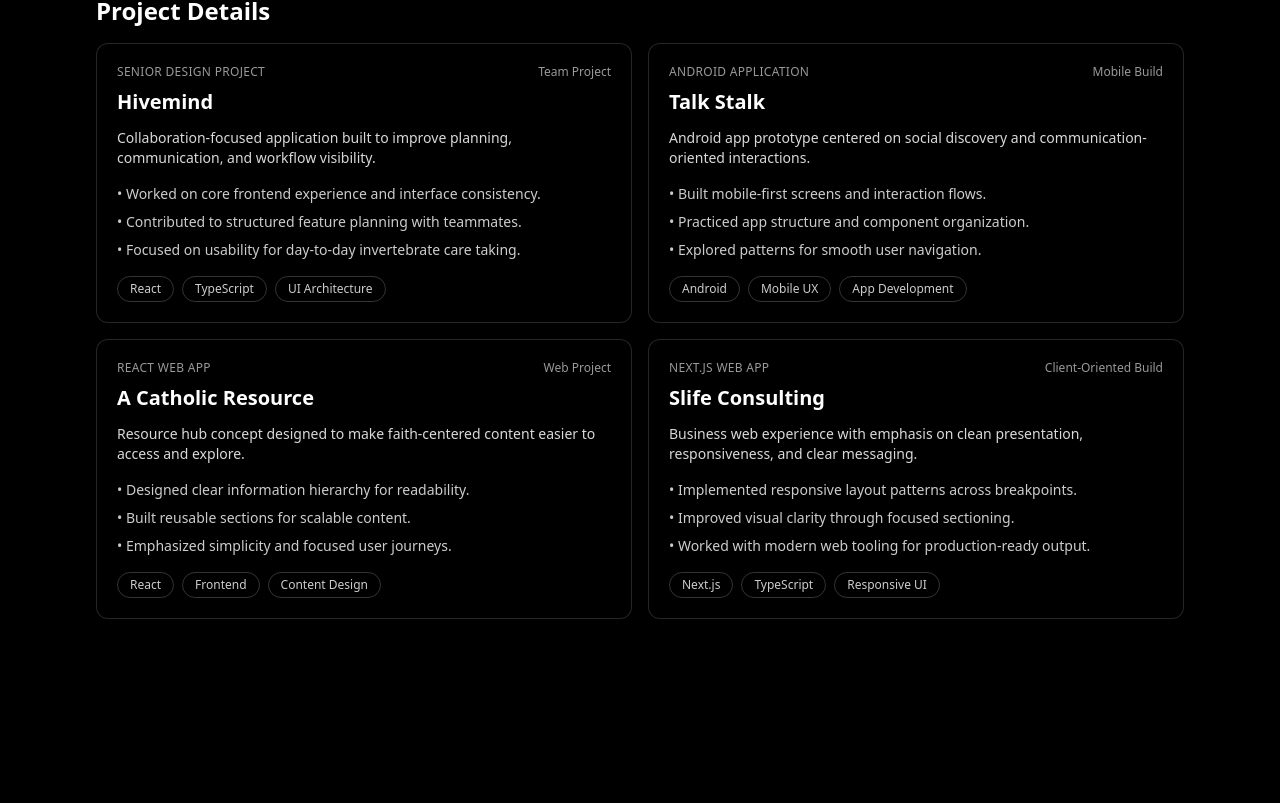
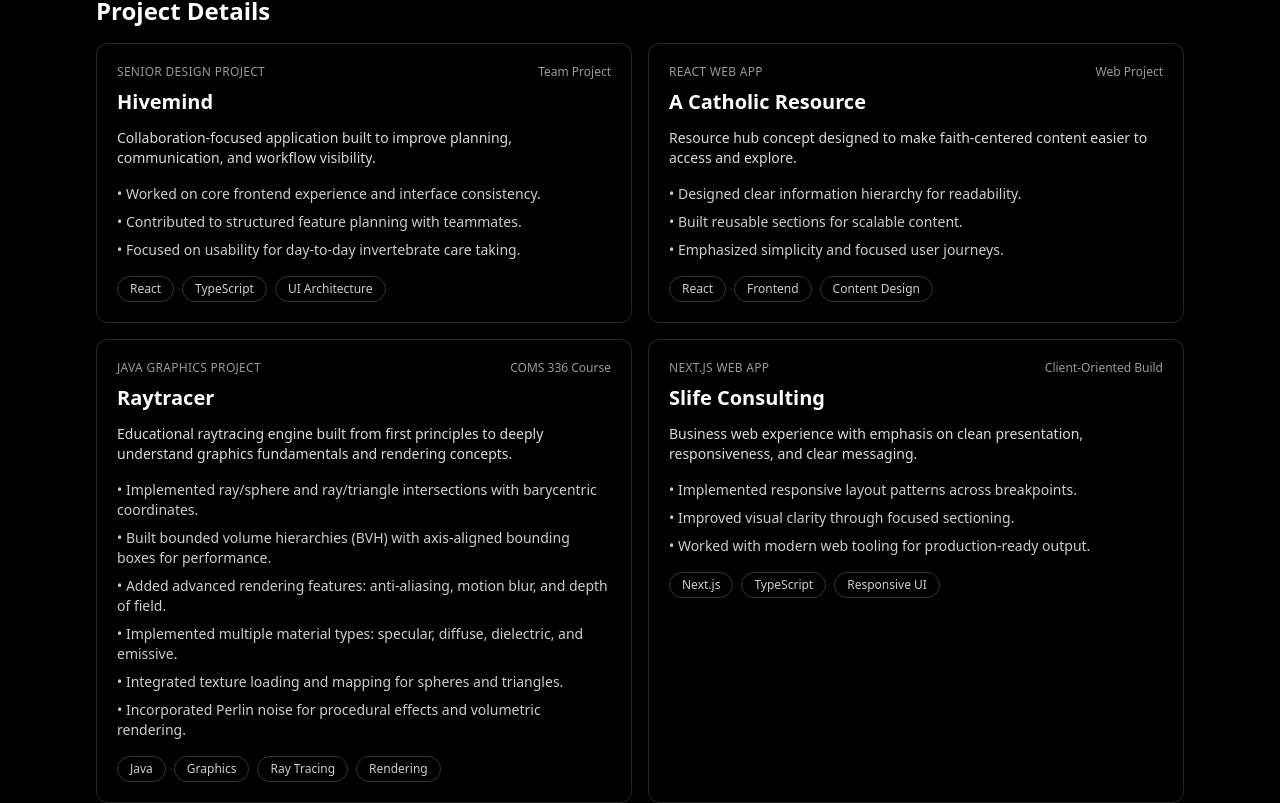
Before and after one commit to oscarnazarit/portfolio, a React (Vite) app: page /#/projects in a window 1280 px wide. Shown: the part 518-1321 px from the top of the page. Before the commit the page ends 1169 px from the top, so only its background shows below. Built offline with nearby package versions, Linux system fonts and the light colour scheme; a web font is replaced by a local one.

Commit message:
touch ups, added two more projects

```diff
--- a/src/pages/Home.tsx
+++ b/src/pages/Home.tsx
@@ -6,18 +6,22 @@
     type: 'Senior Design Project',
     summary: 'Team collaboration platform focused on planning and communication.',
     stack: ['React', 'TypeScript', 'Team Collaboration'],
-  },
-  {
-    name: 'Talk Stalk',
-    type: 'Android Application',
-    summary: 'Mobile project exploring social and communication-focused interactions.',
-    stack: ['Android', 'Mobile UI', 'App Development'],
+    url: 'https://github.com/mantis00/hivemind',
   },
   {
     name: 'A Catholic Resource',
     type: 'React Web App',
     summary: 'Web experience for faith discovery and learning',
     stack: ['React', 'Frontend', 'UX'],
+    url: 'https://nayethecoder.github.io/CatholicRosaryApp/',
+  },
+  {
+    name: 'Raytracer',
+    type: 'Java Graphics Project',
+    summary:
+      'Educational raytracing engine built using graphics fundamentals and rendering concepts.',
+    stack: ['Java', 'Graphics', 'Ray Tracing', 'Rendering'],
+    url: 'https://github.com/nazarit19/raytracer',
   },
 ];
 
@@ -28,11 +32,11 @@
   },
   {
     title: 'Frameworks',
-    items: ['React', 'Next.js', 'Material UI', 'Tailwind CSS'],
+    items: ['React', 'Next.js', 'Material UI', 'Tailwind CSS', 'ShadCN'],
   },
   {
     title: 'Tools',
-    items: ['Git', 'GitHub', 'VS Code', 'Figma'],
+    items: ['Git', 'GitHub', 'VS Code', 'Figma', 'AWS'],
   },
 ];
 
@@ -92,7 +96,7 @@
           <ul className="mt-3 space-y-1 text-sm text-white/80">
             <li>Hivemind</li>
             <li>Talk Stalk</li>
-            <li>A Catholid Resource</li>
+            <li>A Catholic Resource</li>
             <li>Slife Consulting</li>
           </ul>
           <Link
@@ -126,9 +130,12 @@
         </div>
         <div className="grid gap-4 md:grid-cols-3">
           {featuredProjects.map((project) => (
-            <article
+            <a
               key={project.name}
-              className="rounded-xl border border-white/15 bg-black/25 p-5"
+              href={project.url}
+              target="_blank"
+              rel="noopener noreferrer"
+              className="rounded-xl border border-white/15 bg-black/25 p-5 block transition hover:bg-black/35 hover:border-white/25"
             >
               <p className="text-xs uppercase tracking-wide text-white/60">{project.type}</p>
               <h3 className="mt-1 text-xl font-semibold text-white">{project.name}</h3>
@@ -143,7 +150,7 @@
                   </span>
                 ))}
               </div>
-            </article>
+            </a>
           ))}
         </div>
       </section>
--- a/src/pages/Projects.tsx
+++ b/src/pages/Projects.tsx
@@ -13,6 +13,52 @@
       'Focused on usability for day-to-day invertebrate care taking.',
     ],
     stack: ['React', 'TypeScript', 'UI Architecture'],
+    url: 'https://github.com/mantis00/hivemind',
+  },
+  {
+    name: 'A Catholic Resource',
+    type: 'React Web App',
+    period: 'Web Project',
+    summary:
+      'Resource hub concept designed to make faith-centered content easier to access and explore.',
+    highlights: [
+      'Designed clear information hierarchy for readability.',
+      'Built reusable sections for scalable content.',
+      'Emphasized simplicity and focused user journeys.',
+    ],
+    stack: ['React', 'Frontend', 'Content Design'],
+    url: 'https://nayethecoder.github.io/CatholicRosaryApp/',
+  },
+  {
+    name: 'Raytracer',
+    type: 'Java Graphics Project',
+    period: 'COMS 336 Course',
+    summary:
+      'Educational raytracing engine built from first principles to deeply understand graphics fundamentals and rendering concepts.',
+    highlights: [
+      'Implemented ray/sphere and ray/triangle intersections with barycentric coordinates.',
+      'Built bounded volume hierarchies (BVH) with axis-aligned bounding boxes for performance.',
+      'Added advanced rendering features: anti-aliasing, motion blur, and depth of field.',
+      'Implemented multiple material types: specular, diffuse, dielectric, and emissive.',
+      'Integrated texture loading and mapping for spheres and triangles.',
+      'Incorporated Perlin noise for procedural effects and volumetric rendering.',
+    ],
+    stack: ['Java', 'Graphics', 'Ray Tracing', 'Rendering'],
+    url: 'https://github.com/nazarit19/raytracer',
+  },
+  {
+    name: 'Slife Consulting',
+    type: 'Next.js Web App',
+    period: 'Client-Oriented Build',
+    summary:
+      'Business web experience with emphasis on clean presentation, responsiveness, and clear messaging.',
+    highlights: [
+      'Implemented responsive layout patterns across breakpoints.',
+      'Improved visual clarity through focused sectioning.',
+      'Worked with modern web tooling for production-ready output.',
+    ],
+    stack: ['Next.js', 'TypeScript', 'Responsive UI'],
+    url: 'https://slifeconsulting.com/',
   },
   {
     name: 'Talk Stalk',
@@ -26,32 +72,20 @@
       'Explored patterns for smooth user navigation.',
     ],
     stack: ['Android', 'Mobile UX', 'App Development'],
+    url: '',
   },
   {
-    name: 'A Catholic Resource',
-    type: 'React Web App',
-    period: 'Web Project',
-    summary:
-      'Resource hub concept designed to make faith-centered content easier to access and explore.',
+    name: 'Absorb Ames',
+    type: 'Web App',
+    period: 'JS Web App',
+    summary: 'Website designed as a directory for places around Ames to discover and explore.',
     highlights: [
-      'Designed clear information hierarchy for readability.',
-      'Built reusable sections for scalable content.',
-      'Emphasized simplicity and focused user journeys.',
+      'Created a browsable directory experience for local spots around Ames.',
+      'Organized place listings so users can quickly discover new areas to visit.',
+      'Focused on clear navigation and layout to make exploration easy.',
     ],
-    stack: ['React', 'Frontend', 'Content Design'],
-  },
-  {
-    name: 'Slife Consulting',
-    type: 'Next.js Web App',
-    period: 'Client-Oriented Build',
-    summary:
-      'Business web experience with emphasis on clean presentation, responsiveness, and clear messaging.',
-    highlights: [
-      'Implemented responsive layout patterns across breakpoints.',
-      'Improved visual clarity through focused sectioning.',
-      'Worked with modern web tooling for production-ready output.',
-    ],
-    stack: ['Next.js', 'TypeScript', 'Responsive UI'],
+    stack: ['JS', 'JSX', 'Node.js'],
+    url: '',
   },
 ];
 
@@ -86,11 +120,11 @@
       <section className="mt-10">
         <h2 className="text-2xl font-semibold text-white">Project Details</h2>
         <div className="mt-4 grid gap-4 md:grid-cols-2">
-          {projects.map((project) => (
-            <article
-              key={project.name}
-              className="rounded-xl border border-white/15 bg-black/25 p-5"
-            >
+          {projects.map((project) => {
+            const isClickable = project.url.trim().length > 0;
+
+            const content = (
+              <>
                 <div className="flex flex-wrap items-center justify-between gap-2">
                   <p className="text-xs uppercase tracking-wide text-white/60">{project.type}</p>
                   <p className="text-xs text-white/60">{project.period}</p>
@@ -115,8 +149,32 @@
                     </span>
                   ))}
                 </div>
+              </>
+            );
+
+            if (isClickable) {
+              return (
+                <a
+                  key={project.name}
+                  href={project.url}
+                  target="_blank"
+                  rel="noopener noreferrer"
+                  className="block rounded-xl border border-white/15 bg-black/25 p-5 transition hover:border-white/30 hover:bg-black/35"
+                >
+                  {content}
+                </a>
+              );
+            }
+
+            return (
+              <article
+                key={project.name}
+                className="rounded-xl border border-white/15 bg-black/25 p-5"
+              >
+                {content}
               </article>
-          ))}
+            );
+          })}
         </div>
       </section>
     </main>
--- a/src/pages/Skills.tsx
+++ b/src/pages/Skills.tsx
@@ -14,7 +14,7 @@
   {
     title: 'Tools',
     description: 'Workflow tools for collaboration and delivery.',
-    items: ['Git', 'GitHub', 'VS Code', 'Figma'],
+    items: ['Git', 'GitHub', 'VS Code', 'Figma', 'AWS'],
   },
 ];
 
```
Lines whose indentation alone changed are shown as unchanged.
